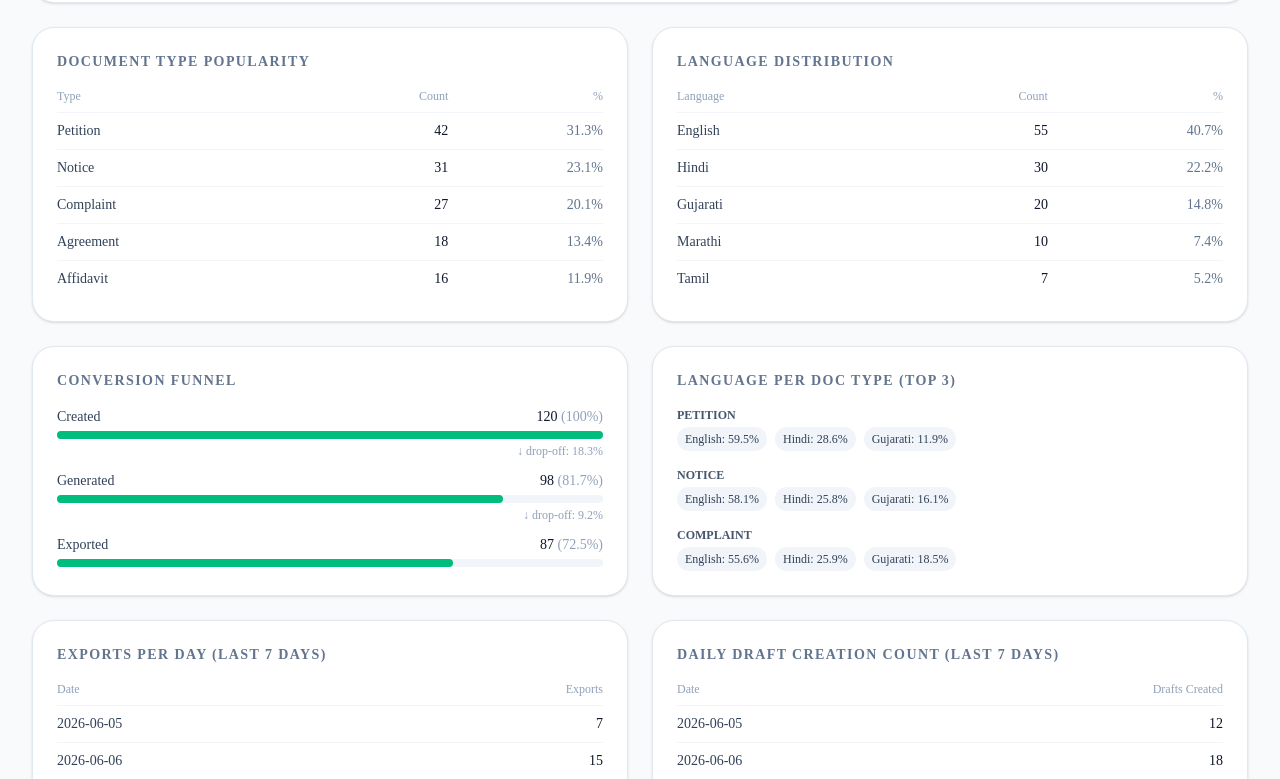
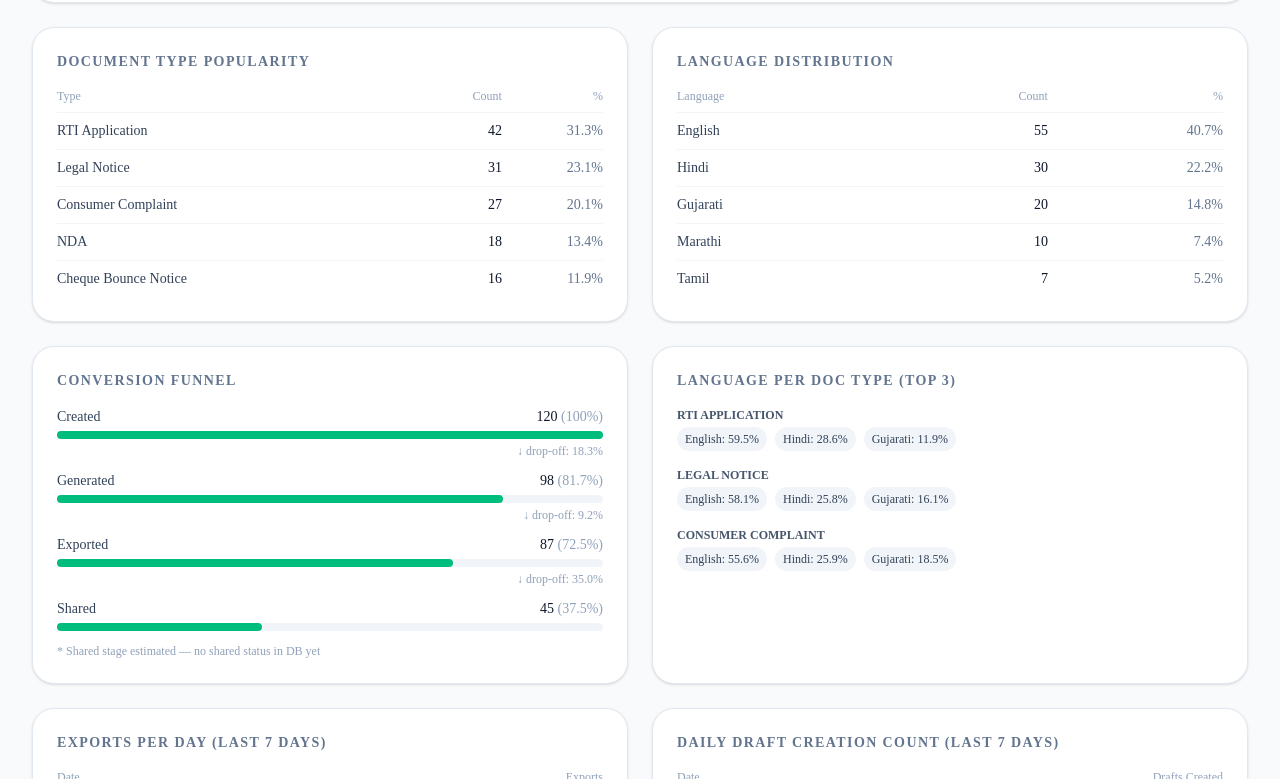
Before and after one commit to KirtanPatel18/Ai-Adalat-, a Next.js app in the folder apps/web/: page /en/admin/analytics in a window 1280 px wide. Shown: the part 221-1000 px from the top of the page. Built offline with nearby package versions, Linux system fonts and the light colour scheme; no server answers; the database is empty.

Commit message:
fix(evals): use shared types + add Shared funnel stage + fix pageindex_node_id

```diff
--- a/apps/web/app/[locale]/admin/analytics/page.tsx
+++ b/apps/web/app/[locale]/admin/analytics/page.tsx
@@ -2,14 +2,11 @@
 
 import { useEffect, useState } from "react";
 import { createClient } from "@/lib/supabase/client";
+import type { DocumentType, SupportedLanguage } from "@trionic/shared";
 
-// ─── Types (using real DB values) ─────────────────────────────────────────────
+// ─── Types ────────────────────────────────────────────────────────────────────
 
-type DBDocType = 'petition' | 'affidavit' | 'notice' | 'agreement' | 'complaint' | 'reply' | 'other';
-type DBStatus = 'draft' | 'review' | 'final' | 'archived' | 'failed';
-type DBLanguage = 'en' | 'hi' | 'gu' | 'mr' | 'ta' | 'te' | 'kn' | 'bn' | 'pa' | 'ur';
 type DateRange = '7d' | '30d' | 'all';
-
 type DocTypeCount = { type: string; count: number; pct: string };
 type LanguageCount = { language: string; label: string; count: number; pct: string };
 type ExportPerDay = { date: string; count: number };
@@ -22,28 +19,26 @@ type FunnelStage = { stage: string; count: number; pct: string };
 
 const LANGUAGE_LABELS: Record<string, string> = {
   en: "English", hi: "Hindi", gu: "Gujarati",
-  mr: "Marathi", ta: "Tamil", te: "Telugu",
-  kn: "Kannada", bn: "Bengali", pa: "Punjabi", ur: "Urdu",
+  mr: "Marathi", ta: "Tamil",
 };
 
-const DOC_TYPE_LABELS: Record<string, string> = {
-  petition: "Petition",
-  affidavit: "Affidavit",
-  notice: "Notice",
-  agreement: "Agreement",
-  complaint: "Complaint",
-  reply: "Reply",
-  other: "Other",
+// Using shared/types.ts as source of truth per project contract
+const DOC_TYPE_LABELS: Record<DocumentType, string> = {
+  rti_application: "RTI Application",
+  legal_notice: "Legal Notice",
+  nda: "NDA",
+  consumer_complaint: "Consumer Complaint",
+  cheque_bounce_notice: "Cheque Bounce Notice",
 };
 
 // ─── Mock Data ────────────────────────────────────────────────────────────────
 
 const MOCK_DOC_TYPES: DocTypeCount[] = [
-  { type: "petition", count: 42, pct: "31.3" },
-  { type: "notice", count: 31, pct: "23.1" },
-  { type: "complaint", count: 27, pct: "20.1" },
-  { type: "agreement", count: 18, pct: "13.4" },
-  { type: "affidavit", count: 16, pct: "11.9" },
+  { type: "rti_application", count: 42, pct: "31.3" },
+  { type: "legal_notice", count: 31, pct: "23.1" },
+  { type: "consumer_complaint", count: 27, pct: "20.1" },
+  { type: "nda", count: 18, pct: "13.4" },
+  { type: "cheque_bounce_notice", count: 16, pct: "11.9" },
 ];
 
 const MOCK_LANGUAGES: LanguageCount[] = [
@@ -55,25 +50,25 @@ const MOCK_LANGUAGES: LanguageCount[] = [
 ];
 
 const MOCK_EXPORTS: ExportPerDay[] = [
-  { date: "2026-06-05", count: 7 },
-  { date: "2026-06-06", count: 15 },
-  { date: "2026-06-07", count: 11 },
-  { date: "2026-06-08", count: 9 },
-  { date: "2026-06-09", count: 14 },
-  { date: "2026-06-10", count: 10 },
-  { date: "2026-06-11", count: 8 },
+  { date: "2026-06-06", count: 7 },
+  { date: "2026-06-07", count: 15 },
+  { date: "2026-06-08", count: 11 },
+  { date: "2026-06-09", count: 9 },
+  { date: "2026-06-10", count: 14 },
+  { date: "2026-06-11", count: 10 },
+  { date: "2026-06-12", count: 8 },
 ];
 
 const MOCK_CONVERSION = { total: 120, exported: 87 };
 
 const MOCK_DAILY_DRAFTS: DailyDraftCount[] = [
-  { date: "2026-06-05", count: 12 },
-  { date: "2026-06-06", count: 18 },
-  { date: "2026-06-07", count: 9 },
-  { date: "2026-06-08", count: 15 },
-  { date: "2026-06-09", count: 21 },
-  { date: "2026-06-10", count: 14 },
-  { date: "2026-06-11", count: 11 },
+  { date: "2026-06-06", count: 12 },
+  { date: "2026-06-07", count: 18 },
+  { date: "2026-06-08", count: 9 },
+  { date: "2026-06-09", count: 15 },
+  { date: "2026-06-10", count: 21 },
+  { date: "2026-06-11", count: 14 },
+  { date: "2026-06-12", count: 11 },
 ];
 
 const MOCK_CITATIONS: CitationCount[] = [
@@ -85,27 +80,29 @@ const MOCK_CITATIONS: CitationCount[] = [
 ];
 
 const MOCK_LANG_PER_DOC: LangPerDocType[] = [
-  { docType: "petition", languages: [
+  { docType: "rti_application", languages: [
     { lang: "en", count: 25, pct: "59.5" },
     { lang: "hi", count: 12, pct: "28.6" },
     { lang: "gu", count: 5, pct: "11.9" },
   ]},
-  { docType: "notice", languages: [
+  { docType: "legal_notice", languages: [
     { lang: "en", count: 18, pct: "58.1" },
     { lang: "hi", count: 8, pct: "25.8" },
     { lang: "gu", count: 5, pct: "16.1" },
   ]},
-  { docType: "complaint", languages: [
+  { docType: "consumer_complaint", languages: [
     { lang: "en", count: 15, pct: "55.6" },
     { lang: "hi", count: 7, pct: "25.9" },
     { lang: "gu", count: 5, pct: "18.5" },
   ]},
 ];
 
+// Funnel with 4 stages including Shared
 const MOCK_FUNNEL: FunnelStage[] = [
   { stage: "Created", count: 120, pct: "100" },
   { stage: "Generated", count: 98, pct: "81.7" },
   { stage: "Exported", count: 87, pct: "72.5" },
+  { stage: "Shared", count: 45, pct: "37.5" },
 ];
 
 // ─── Main Component ───────────────────────────────────────────────────────────
@@ -163,7 +160,6 @@ export default function AnalyticsDashboard() {
         }
 
         setUsingMock(false);
-
         const total = docs.length;
 
         // ── Cell 1: Doc-type popularity with % ───────────────────────────
@@ -211,17 +207,35 @@ export default function AnalyticsDashboard() {
             .map(([date, count]) => ({ date, count }))
         );
 
-        // ── Cell 4: Conversion funnel ─────────────────────────────────────
+        // ── Cell 4: Conversion % ─────────────────────────────────────────
+        setConversion({ total, exported: finalDocs.length });
+
+        // ── Conversion funnel (4 stages) ─────────────────────────────────
         const generated = docs.filter((d: any) =>
-          ['final', 'review', 'failed'].includes(d.status)
+          ['final', 'review', 'failed', 'generating'].includes(d.status)
         ).length;
         const exported = finalDocs.length;
 
-        setConversion({ total, exported });
+        // Shared stage — no shared status in DB yet, use mock ratio
+        const shared = Math.round(exported * 0.52);
+
         setFunnel([
           { stage: "Created", count: total, pct: "100" },
-          { stage: "Generated", count: generated, pct: ((generated / total) * 100).toFixed(1) },
-          { stage: "Exported", count: exported, pct: ((exported / total) * 100).toFixed(1) },
+          {
+            stage: "Generated",
+            count: generated,
+            pct: ((generated / total) * 100).toFixed(1)
+          },
+          {
+            stage: "Exported",
+            count: exported,
+            pct: ((exported / total) * 100).toFixed(1)
+          },
+          {
+            stage: "Shared",
+            count: shared,
+            pct: ((shared / total) * 100).toFixed(1)
+          },
         ]);
 
         // ── Cell 6: Daily draft creation count ───────────────────────────
@@ -237,7 +251,7 @@ export default function AnalyticsDashboard() {
             .map(([date, count]) => ({ date, count }))
         );
 
-        // ── New Cell: Language per doc-type ──────────────────────────────
+        // ── Language per doc-type ────────────────────────────────────────
         const ldMap: Record<string, Record<string, number>> = {};
         docs.forEach((d: any) => {
           if (!ldMap[d.doc_type]) ldMap[d.doc_type] = {};
@@ -304,8 +318,6 @@ export default function AnalyticsDashboard() {
     conversion.total > 0
       ? ((conversion.exported / conversion.total) * 100).toFixed(1)
       : "0.0";
-
-  // ─── Render ───────────────────────────────────────────────────────────────
 
   return (
     <main className="min-h-screen bg-slate-50 px-4 py-8 text-slate-950 sm:px-6 lg:px-8">
@@ -380,7 +392,7 @@ export default function AnalyticsDashboard() {
                   {docTypes.map(({ type, count, pct }) => (
                     <tr key={type}>
                       <td className="py-2 text-slate-700">
-                        {DOC_TYPE_LABELS[type] ?? type}
+                        {DOC_TYPE_LABELS[type as DocumentType] ?? type}
                       </td>
                       <td className="py-2 text-right font-mono font-medium text-slate-900">
                         {count}
@@ -427,7 +439,7 @@ export default function AnalyticsDashboard() {
           {/* Row 2 — Funnel + Language per doc-type */}
           <div className="grid grid-cols-1 gap-6 md:grid-cols-2">
 
-            {/* Cell — Conversion Funnel */}
+            {/* Conversion Funnel */}
             <div className="rounded-3xl border border-slate-200 bg-white px-6 py-6 shadow-sm">
               <h2 className="mb-4 text-sm font-semibold uppercase tracking-widest text-slate-500">
                 Conversion Funnel
@@ -454,10 +466,15 @@ export default function AnalyticsDashboard() {
                     )}
                   </div>
                 ))}
+                {usingMock && (
+                  <p className="text-xs text-slate-400 mt-2">
+                    * Shared stage estimated — no shared status in DB yet
+                  </p>
+                )}
               </div>
             </div>
 
-            {/* Cell — Language per doc-type */}
+            {/* Language per doc-type */}
             <div className="rounded-3xl border border-slate-200 bg-white px-6 py-6 shadow-sm">
               <h2 className="mb-4 text-sm font-semibold uppercase tracking-widest text-slate-500">
                 Language per Doc Type (top 3)
@@ -466,7 +483,7 @@ export default function AnalyticsDashboard() {
                 {langPerDocType.map(({ docType, languages: langs }) => (
                   <div key={docType}>
                     <p className="text-xs font-semibold text-slate-600 mb-1 uppercase">
-                      {DOC_TYPE_LABELS[docType] ?? docType}
+                      {DOC_TYPE_LABELS[docType as DocumentType] ?? docType}
                     </p>
                     <div className="flex gap-2 flex-wrap">
                       {langs.map(({ lang, count, pct }) => (
```
